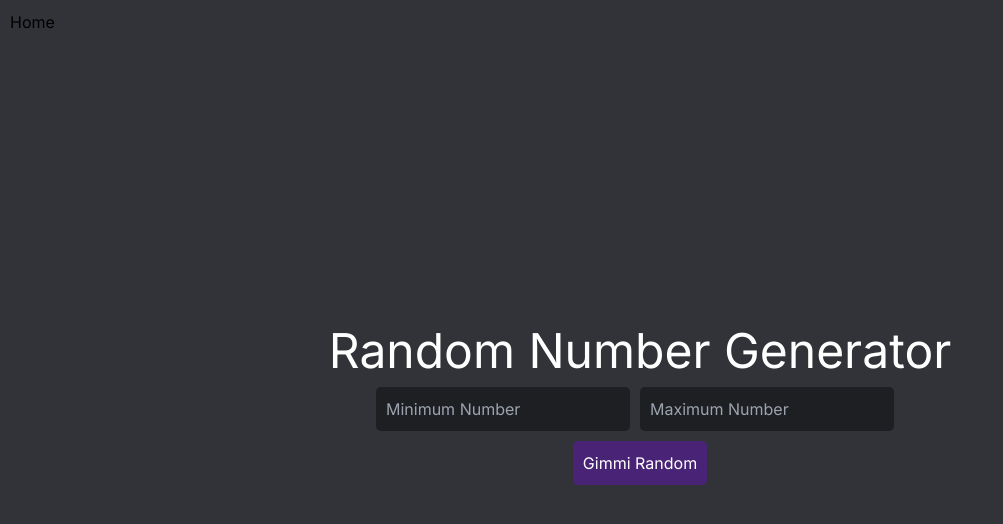
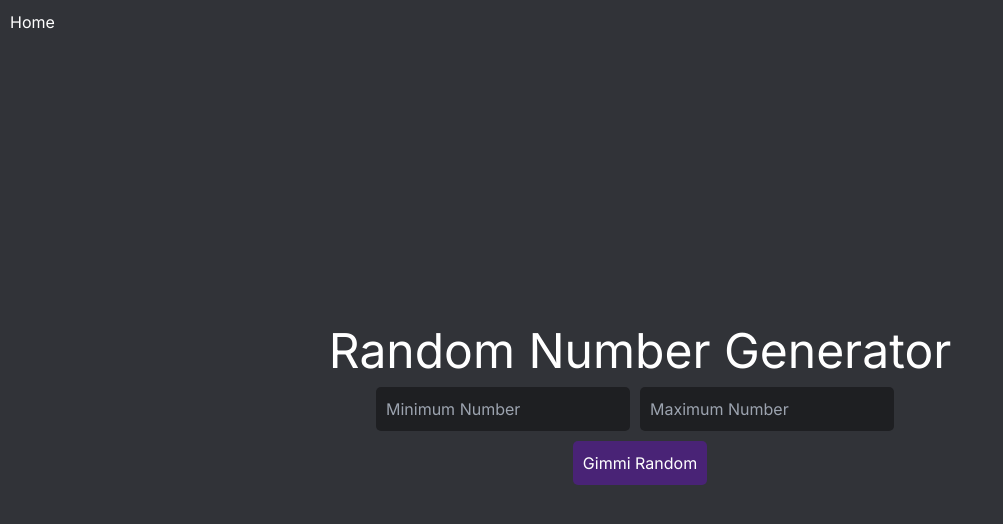
Before and after one commit to MA5951/Scouting-System-Interface, a Next.js app: page /randomNumber in a window 1280 px wide. Shown: the top 524 px of the page, without its empty margins (0-1003 px from the left). Built offline with nearby package versions, Linux system fonts and the light colour scheme.

Commit message:
added the link to main page to urlSHortner aswell

```diff
--- a/src/app/randomNumber/page.tsx
+++ b/src/app/randomNumber/page.tsx
@@ -19,7 +19,7 @@
 
     <div style={{ display: 'flex', flexDirection: 'column', alignItems: 'center', justifyContent: 'center', height: '100vh' }}>
     <Link href="/">
-      <a style={{ position: 'absolute', top: '10px', left: '10px' }}>Home</a>
+      <a style={{color: 'white', position: 'absolute', top: '10px', left: '10px'}}>Home</a>
       </Link>
       <div style={{ color: 'white', textAlign: 'center' }}>
         <h1 style={{ textAlign: 'center', marginBottom: '0px', fontSize: '48px' }}>Random Number Generator</h1>
--- a/src/app/urlShortner/page.tsx
+++ b/src/app/urlShortner/page.tsx
@@ -5,6 +5,7 @@
 import { makeShortnedUrl } from "./server";
 import url from 'url';
 import '@/src/app/globals.css'
+import Link from 'next/link';
 
 const UrlShortener = () => {
   const [inputUrl, setInputUrl] = useState('');
@@ -36,6 +37,9 @@
 
   return (
     <div style={{ display: 'flex', flexDirection: 'column', alignItems: 'center', justifyContent: 'center', height: '100vh' }}>
+    <Link href="/">
+      <a style={{color: 'white', position: 'absolute', top: '10px', left: '10px'}}>Home</a>
+      </Link>
       <div style={{ color: 'white' }}>
         <h1 style={{ textAlign: 'center', marginBottom: '0px', fontSize: '48px' }}>URL Shortener</h1>
         <input
```
